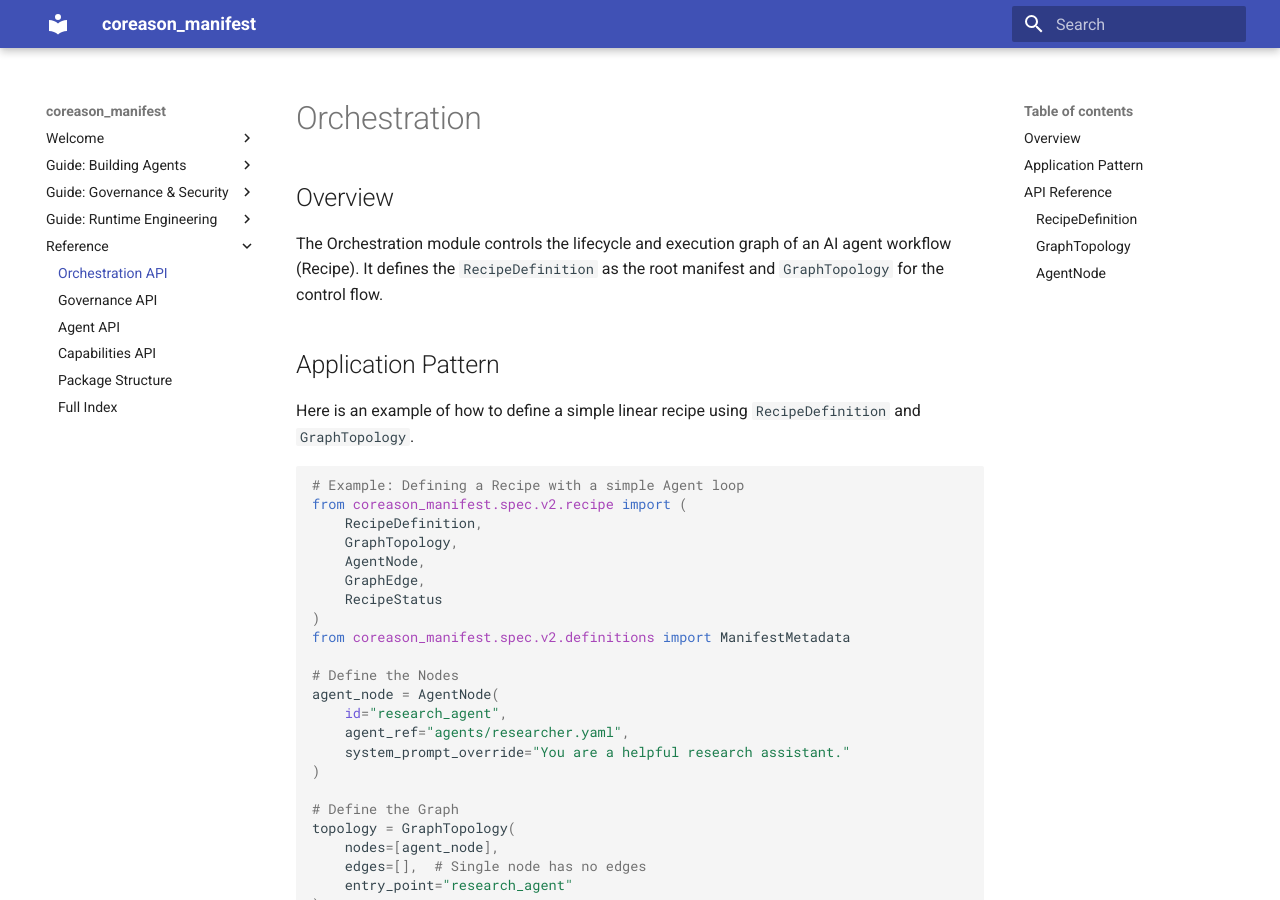
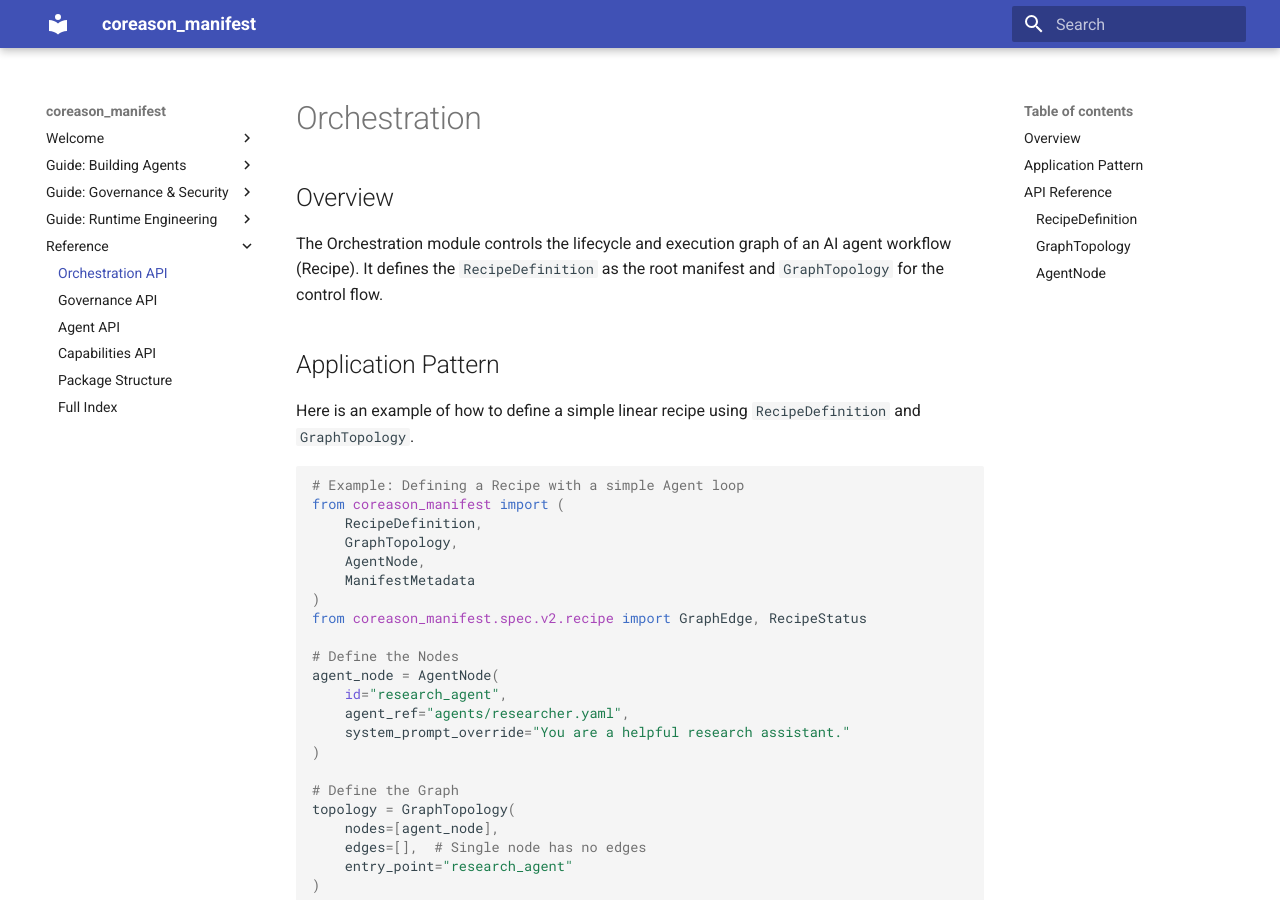
Before and after one commit to CoReason-AI/coreason-manifest, an MkDocs documentation site: the page built from docs/reference/orchestration.md, in a window 1280 px wide and 900 px high. Built offline with MkDocs 1.6.1 and Material for MkDocs 9.7.7, drawn with Linux system fonts in a browser that asks for light colours.

Commit message:
Implement Automated API References with mkdocstrings
- Add `mkdocstrings[python]` dependency.
- Configure `mkdocstrings` in `mkdocs.yml`.
- Create `docs/reference/` with `orchestration.md`, `governance.md`, `agents.md`, `capabilities.md`.
- Update `mkdocs.yml` navigation.
- Add `__init__.py` to `src/coreason_manifest/spec` and `src/coreason_manifest/spec/common` to support `mkdocstrings` parsing of namespace packages.
- Refine documentation examples to use top-level imports from `coreason_manifest` for better Developer Experience.

Co-authored-by: gowthamrao <13936600+gowthamrao@users.noreply.github.com>

````diff
--- a/docs/reference/orchestration.md
+++ b/docs/reference/orchestration.md
@@ -8,14 +8,13 @@ Here is an example of how to define a simple linear recipe using `RecipeDefiniti
 
 ```python
 # Example: Defining a Recipe with a simple Agent loop
-from coreason_manifest.spec.v2.recipe import (
+from coreason_manifest import (
     RecipeDefinition,
     GraphTopology,
     AgentNode,
-    GraphEdge,
-    RecipeStatus
+    ManifestMetadata
 )
-from coreason_manifest.spec.v2.definitions import ManifestMetadata
+from coreason_manifest.spec.v2.recipe import GraphEdge, RecipeStatus
 
 # Define the Nodes
 agent_node = AgentNode(
````
Also changed, not shown: docs/reference/agents.md (+1 -1 lines), docs/reference/capabilities.md (+1 -1 lines), docs/reference/governance.md (+1 -1 lines).
